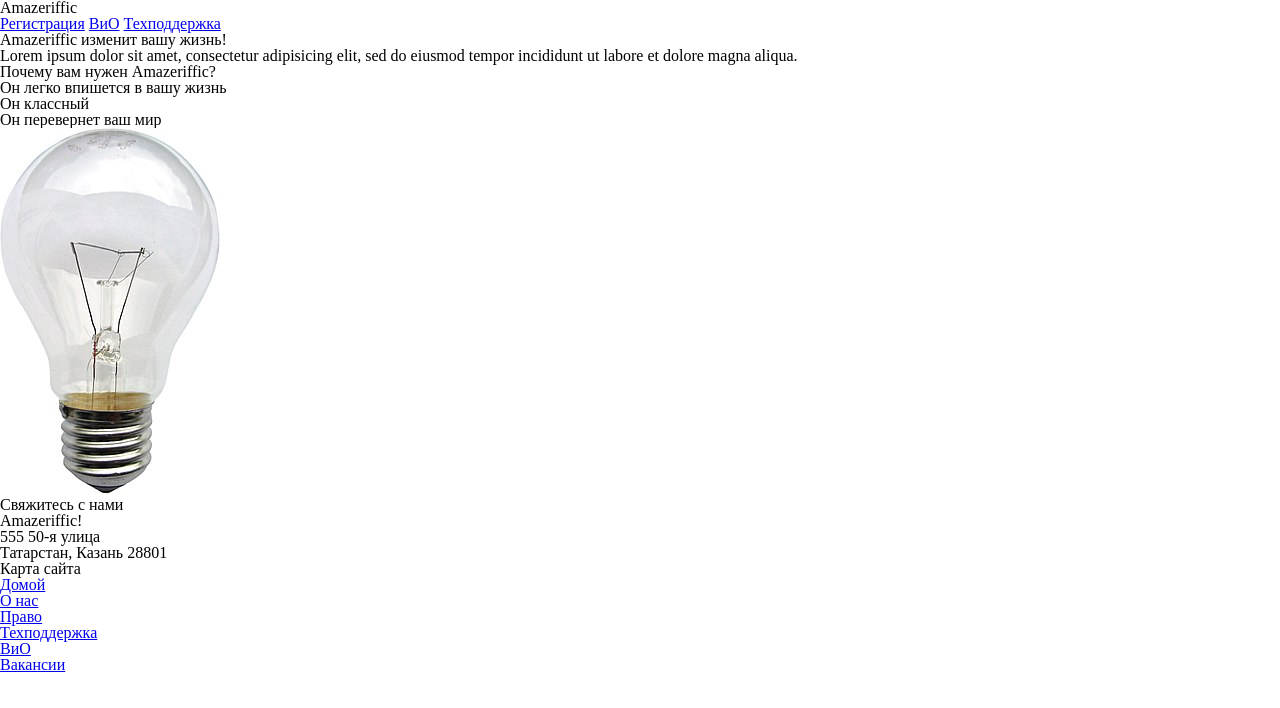
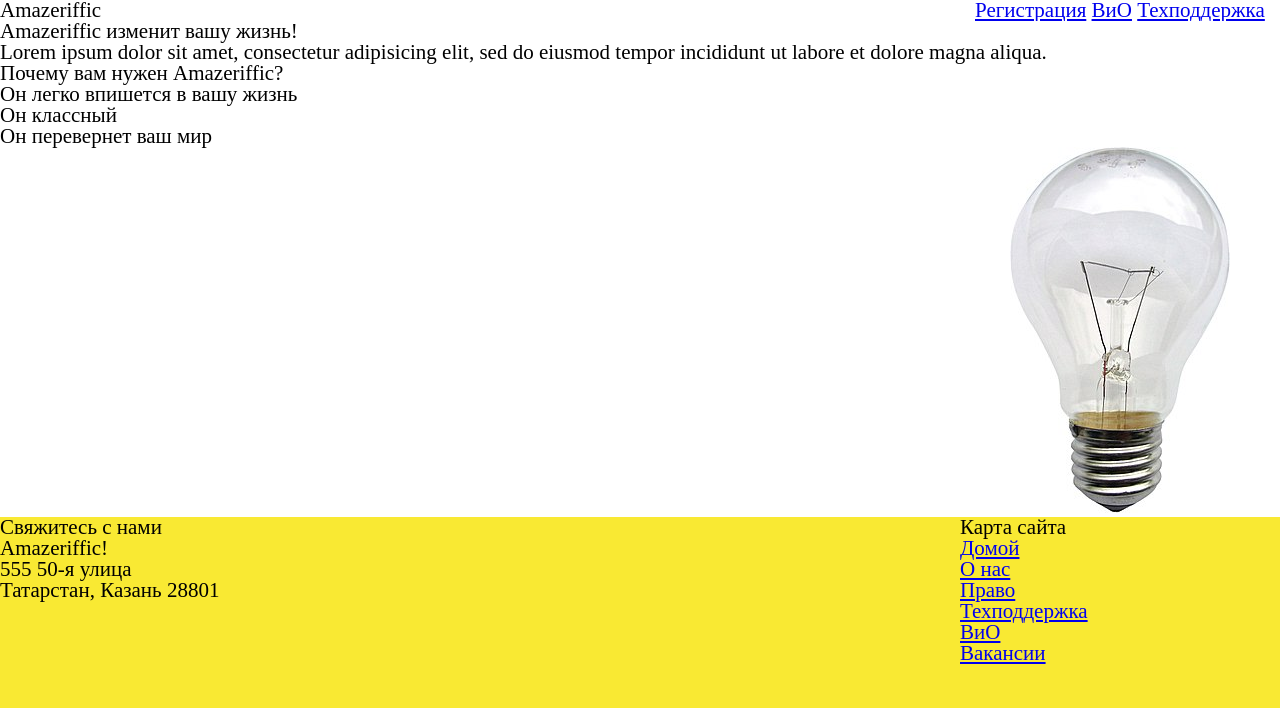
Before and after one commit to MingazovDR/web-programming, a plain HTML site: page index.html in a window 1280 px wide. Drawn offline with Linux system fonts and the light colour scheme.

Commit message:
add links  .container .description

```diff
--- a/index.html
+++ b/index.html
@@ -7,14 +7,17 @@
 </head>
 <body>
     <header>
+	<div class="container">
         <h1>Amazeriffic</h1>
         <nav>
             <a href="#">Регистрация</a>
             <a href="#">ВиО</a>
             <a href="#">Техподдержка</a>
         </nav>
+	</div>
     </header>
     <main>
+	<div class="description">
 		<h2>Amazeriffic изменит вашу жизнь!</h2>
 		<p>Lorem ipsum dolor sit amet, consectetur adipisicing elit, sed do eiusmod tempor incididunt ut labore et dolore magna aliqua.</p>
 		<h3>Почему вам нужен Amazeriffic?</h3>
@@ -23,9 +26,13 @@
 			<li>Он классный</li>
 			<li>Он перевернет ваш мир</li>
 		</ul>
-		<img src="lightbukb.png" alt="Изображение лампочки">
+	</div>
+		<div class="lightbukb">
+			<img src="lightbukb.png" alt="Изображение лампочки" width="220">
+		</div>
     </main>
     <footer>
+	<div class="container">
 		<div class="contact">
 			<h5>Свяжитесь с нами</h5>
 			<p>Amazeriffic!</p>
@@ -43,6 +50,7 @@
 				<li><a href="#">Вакансии</a></li>
 			</ul>
 		</div>
+	</div>
     </footer>
 </body>
 </html>
--- a/style.css
+++ b/style.css
@@ -1,3 +1,41 @@
+body {
+background: #f9e933;
+}
 header, main, footer {
 min-width: 855px;
+font-size: 21px;
+
 }
+header .container, main .container, footer .container {
+margin: auto;
+}
+header {
+background: white;
+overflow: hidden;
+}
+header h1 {
+float: left;
+width: 700px;
+}
+header nav {
+float: right;
+width: 305px;
+}
+main {
+background: white;
+overflow: auto;
+}
+main .description {
+float: left;
+}
+main .lightbukb {
+float: right;
+margin-right:50px;
+}
+footer .contact {
+float: left;
+}
+footer .sitemap {
+float: right;
+width: 320px;
+}
```
